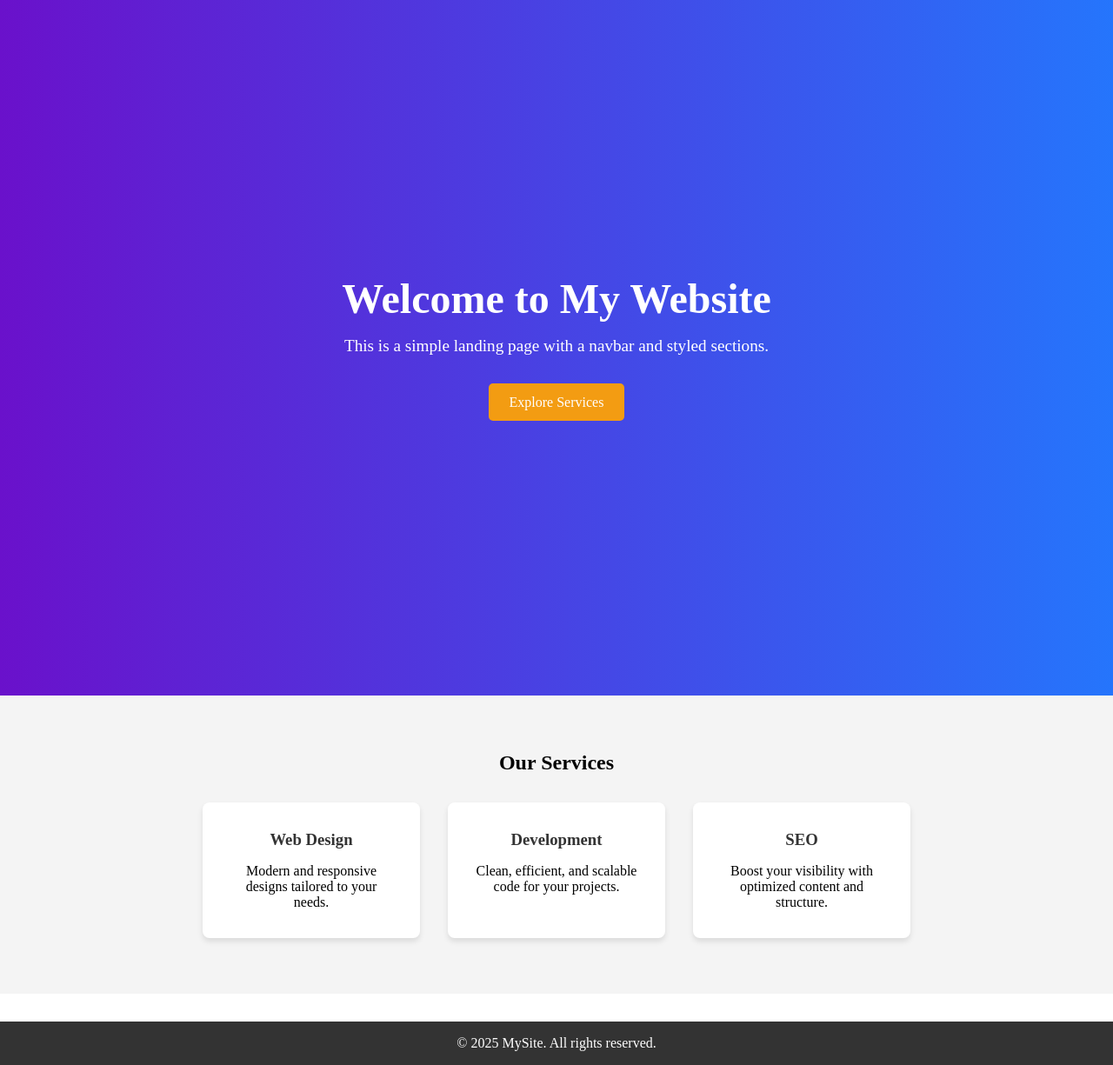
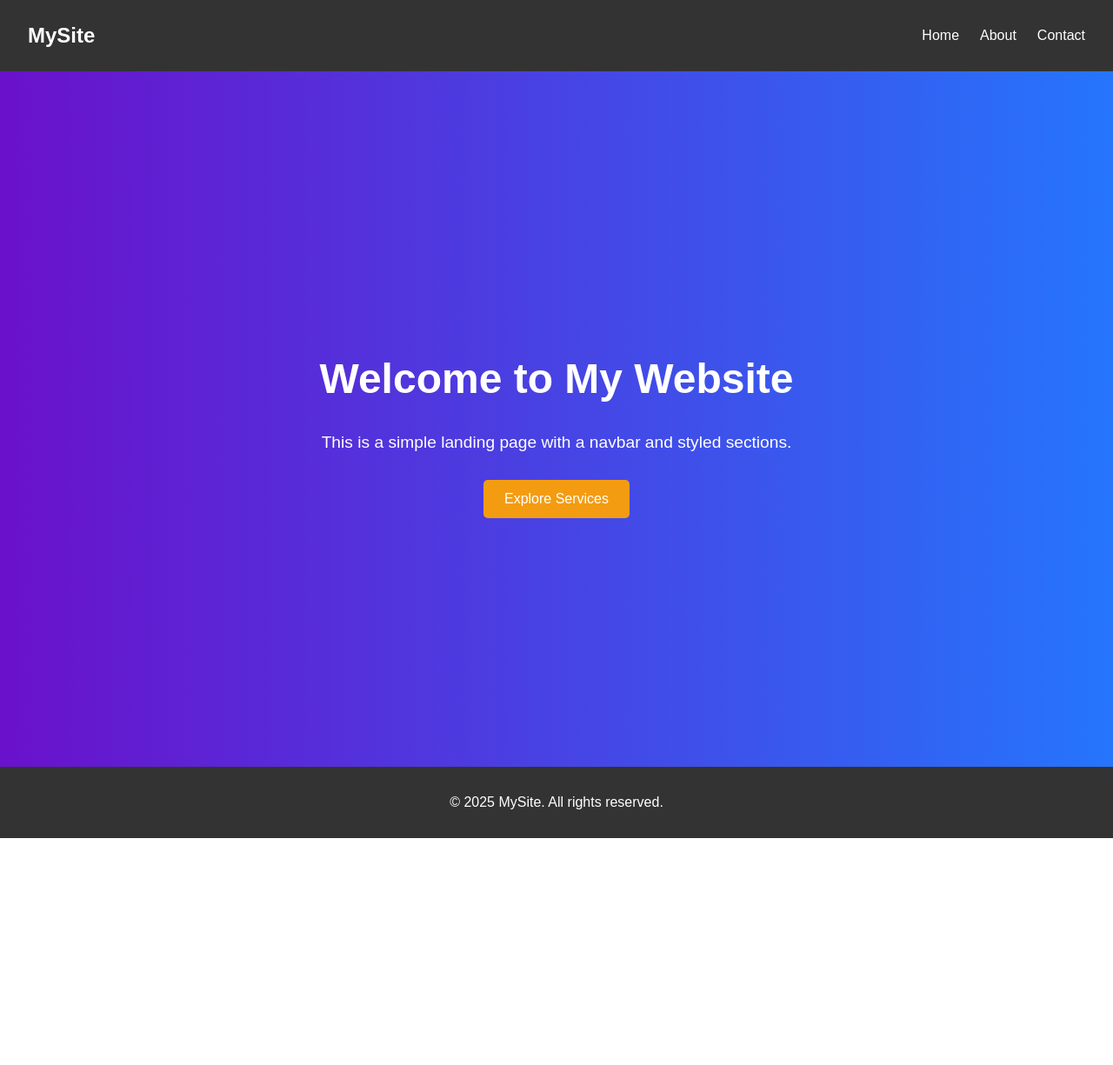
Before and after one commit to gahmad92/node-learning, a website: page html/index.html in a window 1280 px wide. Shown: the whole page at 87% size. After the commit the page ends 964 px from the top, so only its background shows below. Drawn offline with Linux system fonts and the light colour scheme.

Commit message:
playing with it

```diff
--- a/html/index.html
+++ b/html/index.html
@@ -4,42 +4,93 @@
   <meta charset="UTF-8">
   <meta name="viewport" content="width=device-width, initial-scale=1.0">
   <title>My Website</title>
-  <link rel="stylesheet" href="style.css">
+  <style>
+    body {
+      margin: 0;
+      font-family: Arial, sans-serif;
+    }
+    .navbar {
+      display: flex;
+      justify-content: space-between;
+      align-items: center;
+      background: #333;
+      padding: 1rem 2rem;
+    }
+    .navbar .logo {
+      color: #fff;
+      font-size: 1.5rem;
+      font-weight: bold;
+    }
+    .navbar .nav-links {
+      list-style: none;
+      display: flex;
+    }
+    .navbar .nav-links li {
+      margin-left: 1.5rem;
+    }
+    .navbar .nav-links a {
+      color: #fff;
+      text-decoration: none;
+      transition: color 0.3s;
+    }
+    .navbar .nav-links a:hover {
+      color: #f39c12;
+    }
+    .hero {
+      height: 100vh;
+      background: linear-gradient(to right, #6a11cb, #2575fc);
+      color: #fff;
+      display: flex;
+      flex-direction: column;
+      justify-content: center;
+      align-items: center;
+      text-align: center;
+      padding: 0 2rem;
+    }
+    .hero h1 {
+      font-size: 3rem;
+      margin-bottom: 1rem;
+    }
+    .hero p {
+      font-size: 1.2rem;
+      margin-bottom: 2rem;
+    }
+    .btn {
+      background: #f39c12;
+      color: #fff;
+      padding: 0.8rem 1.5rem;
+      text-decoration: none;
+      border-radius: 5px;
+      transition: background 0.3s;
+    }
+    .btn:hover {
+      background: #d35400;
+    }
+    footer {
+      background: #333;
+      color: #fff;
+      text-align: center;
+      padding: 1rem;
+    }
+  </style>
 </head>
 <body>
+  <nav class="navbar">
+    <div class="logo">MySite</div>
+    <ul class="nav-links">
+      <li><a href="/">Home</a></li>
+      <li><a href="/about">About</a></li>
+      <li><a href="/contact">Contact</a></li>
+    </ul>
+  </nav>
 
-  <!-- Hero Section -->
-  <section id="home" class="hero">
+  <section class="hero">
     <h1>Welcome to My Website</h1>
     <p>This is a simple landing page with a navbar and styled sections.</p>
     <a href="#services" class="btn">Explore Services</a>
   </section>
 
-
-
-  <!-- Services Section -->
-  <section id="services" class="services">
-    <h2>Our Services</h2>
-    <div class="service-cards">
-      <div class="card">
-        <h3>Web Design</h3>
-        <p>Modern and responsive designs tailored to your needs.</p>
-      </div>
-      <div class="card">
-        <h3>Development</h3>
-        <p>Clean, efficient, and scalable code for your projects.</p>
-      </div>
-      <div class="card">
-        <h3>SEO</h3>
-        <p>Boost your visibility with optimized content and structure.</p>
-      </div>
-    </div>
-  </section>
-
-
-
-  <!-- Footer -->
-  <footer class="footer">
+  <footer>
     <p>&copy; 2025 MySite. All rights reserved.</p>
   </footer>
 </body>
```
Also changed, not shown: html/about.html (+24 -2 lines), html/contact.html (+24 -2 lines), html/header.html (deleted, +0 -10 lines), website.js (+41 -37 lines).
